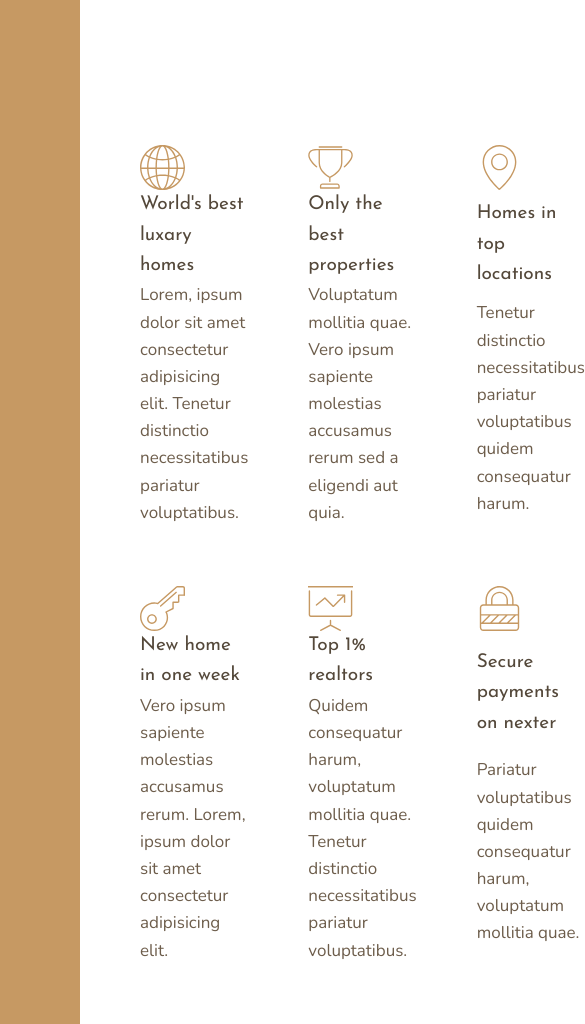
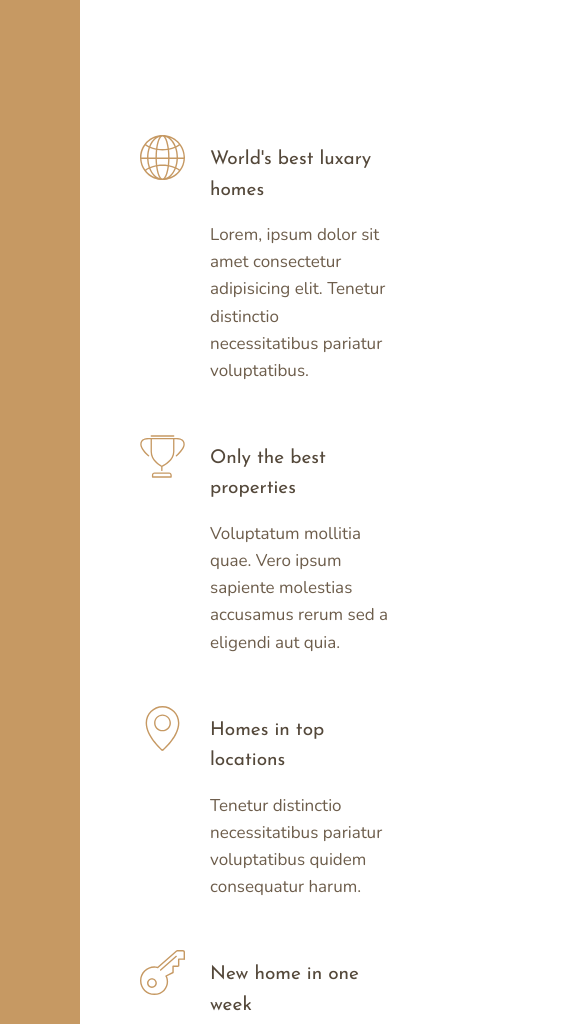
Before and after one commit to misraelson/nexter-flexbox, a website: page index.html in a window 390 px wide. Shown: the part 680-1704 px from the top of the page, 585 px wide, since content can reach past the window. Drawn offline with nearby package versions, Linux system fonts and the light colour scheme.

Commit message:
Using new grid columns to make our features responsive

```diff
--- a/sass/_features.scss
+++ b/sass/_features.scss
@@ -4,17 +4,25 @@
   margin: 15rem 0;
 
   display: grid;
-  grid-template-columns: repeat(3, 1fr);
+  // grid-template-columns: repeat(3, 1fr);
+  grid-template-columns: repeat(auto-fit, minmax(25rem, 1fr));
+
   grid-gap: 6rem;
+  align-items: start;
 }
 
 .feature {
   display: grid;
+  grid-template-columns: min-content 1fr;
+  grid-row-gap: 1.5rem;
+  grid-column-gap: 2.5rem;
 
   &__icon {
     fill: $color-primary;
     width: 4.5rem;
     height: 4.5rem;
+    grid-row: 1 / span 2;
+    transform: translateY(-1rem);
   }
 
   &__text {
```
Also changed, not shown: css/style.css.
